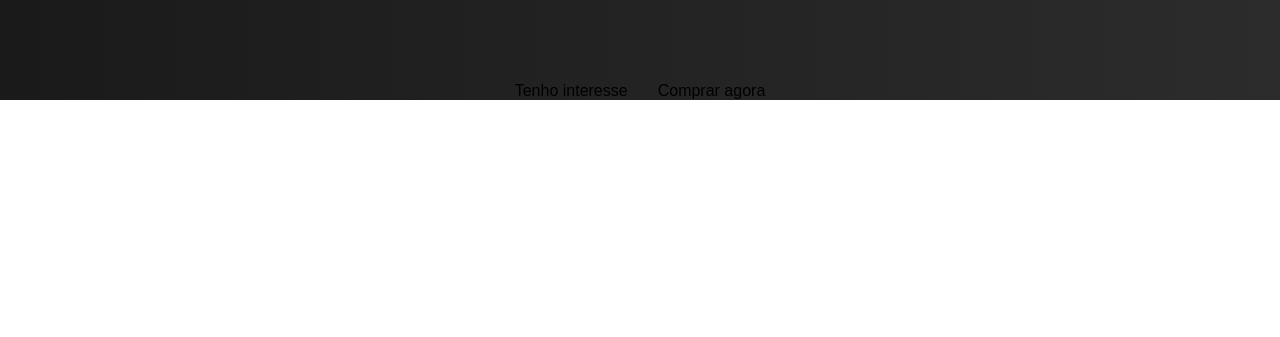
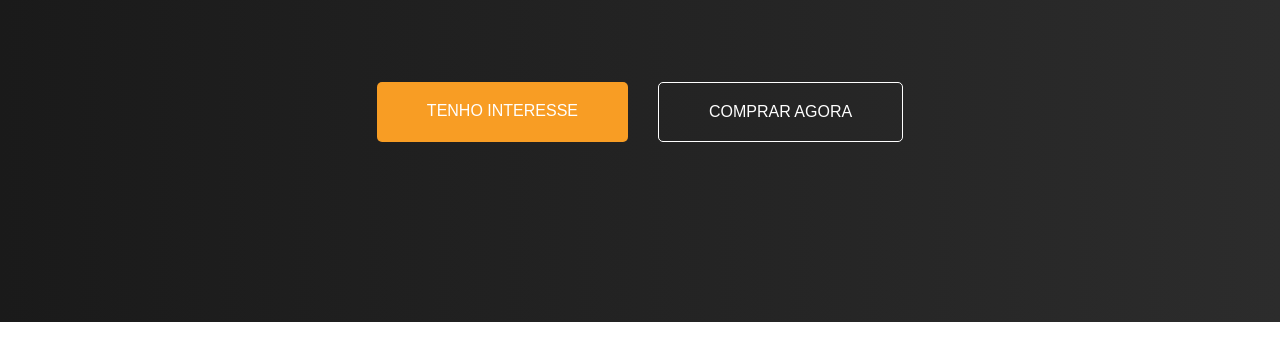
Before and after one commit to talesco098/projeto-media-monks, a plain HTML site: page index.html in a window 1280 px wide. Shown: the part 463-800 px from the top of the page. Drawn offline with Linux system fonts and the light colour scheme.

Commit message:
introducao finalizada

```diff
--- a/index.html
+++ b/index.html
@@ -25,9 +25,9 @@
       <h1>Lorem Ipsum Dolor Sit Amet,<br>Consectetur Adipiscing Elit</h1>
       <p>Lorem ipsum dolor sit amet, consectetur adipiscing elit,<br>
         sed do eiusmod tempor incididunt ut labore et dolore</p>
-      <div class="button">
-        <a href="./">Tenho interesse</a>
-        <a href="./">Comprar agora</a>
+      <div class="container-botao">
+        <a class="botao-1" href="./">Tenho interesse</a>
+        <a class="botao-2" href="./">Comprar agora</a>
       </div>
   </main>
 </body>
--- a/style.css
+++ b/style.css
@@ -80,8 +80,40 @@ img {
   margin-bottom: 85px;
 }
 
-.button {
+.container-botao {
   display: flex;
   justify-content: center;
   gap: 30px;
+  padding-bottom: 180px;
 }
+
+.botao-1 {
+  display: inline-block;
+  color: #fff;
+  background-color: #f89d24;
+  text-transform: uppercase;
+  font-size: 16px;
+  padding: 20px 50px;
+  border-radius: 5px;
+  cursor: pointer;
+}
+
+.botao-1:hover {
+  background-color: #f88d24;
+}
+
+.botao-2 {
+  display: inline-block;
+  color: #fff;
+  background-color: transparent;
+  text-transform: uppercase;
+  font-size: 16px;
+  padding: 20px 50px;
+  border-radius: 5px;
+  border: 1px solid #fff;
+  cursor: pointer;
+}
+
+.botao-2:hover {
+  background-color: rgba(0, 0, 0, 0.5);
+}
```
